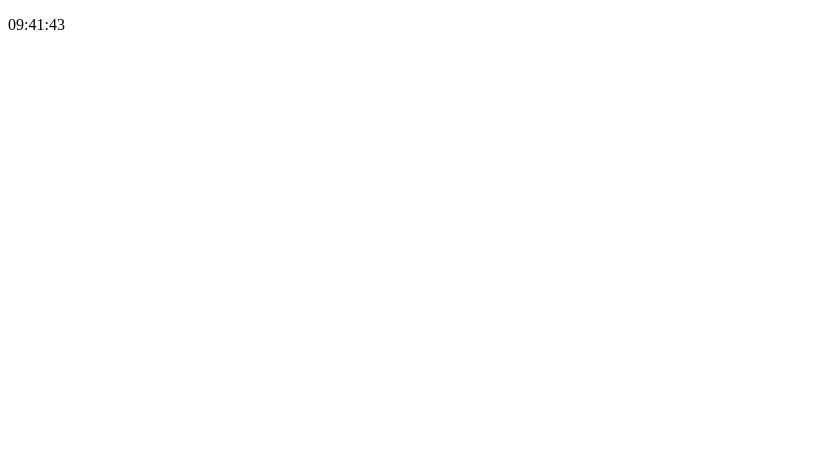
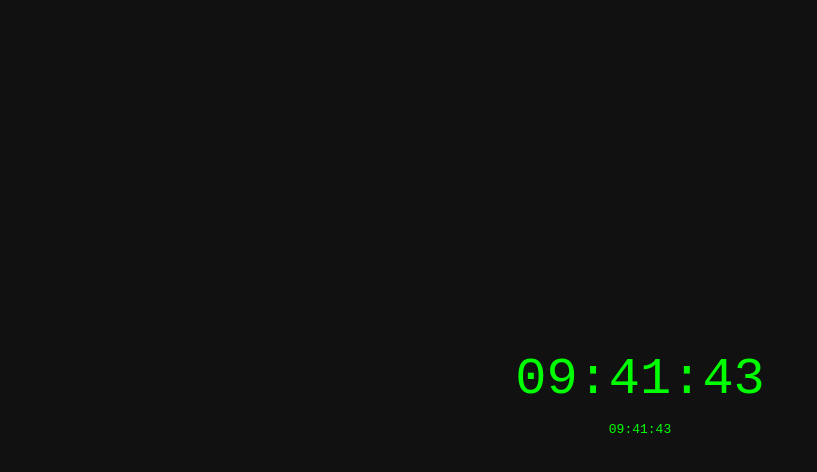
Before and after one commit to mrHashe/clock-page, a plain HTML site: page index.html in a window 1280 px wide. Shown: the whole page, without its empty margins (0-817 px from the left). Drawn offline with Linux system fonts and the light colour scheme.

Commit message:
Update index.html

```diff
--- a/index.html
+++ b/index.html
@@ -1,11 +1,36 @@
 <!DOCTYPE html>
 <html>
+  <head>
+    <title>Scannable Time Clock</title>
+    <style>
+      body {
+        font-family: monospace;
+        background-color: #111;
+        color: #0f0;
+        display: flex;
+        align-items: center;
+        justify-content: center;
+        flex-direction: column;
+        height: 100vh;
+        margin: 0;
+      }
+      #time {
+        font-size: 4em;
+      }
+    </style>
+  </head>
   <body>
-    <p id="time">Loading...</p>
+    <div id="time">Loading...</div>
     <script>
       const now = new Date();
-      const time = now.toLocaleTimeString('en-US', { hour12: false });
-      document.getElementById('time').textContent = time;
+      const hours = String(now.getHours()).padStart(2, '0');
+      const minutes = String(now.getMinutes()).padStart(2, '0');
+      const seconds = String(now.getSeconds()).padStart(2, '0');
+      const time = hours + ":" + minutes + ":" + seconds;
+      document.getElementById("time").textContent = time;
+
+      // Insert a scannable version
+      document.body.insertAdjacentHTML("beforeend", "<p id='scannable-time'>" + time + "</p>");
     </script>
   </body>
 </html>
```
